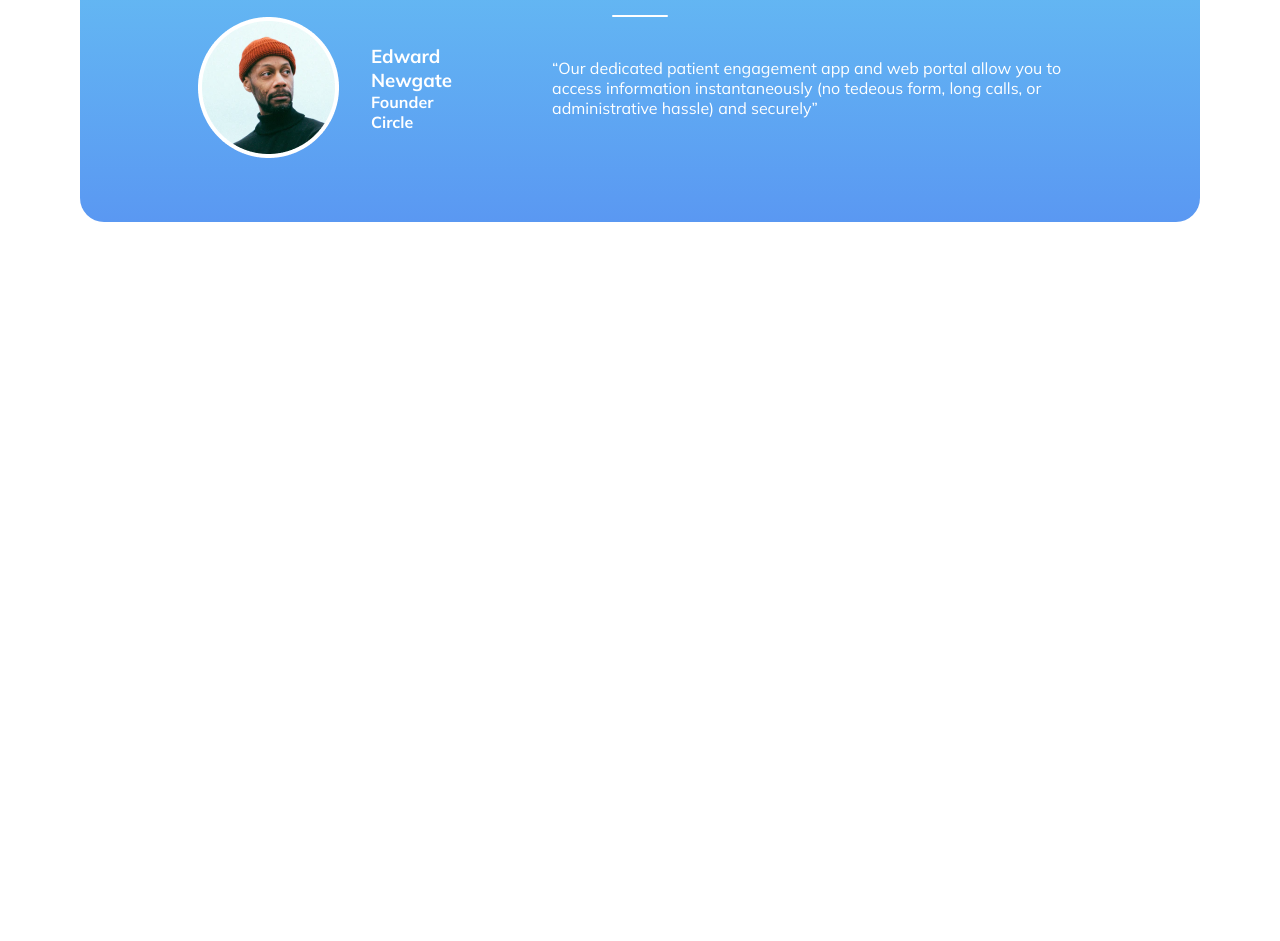
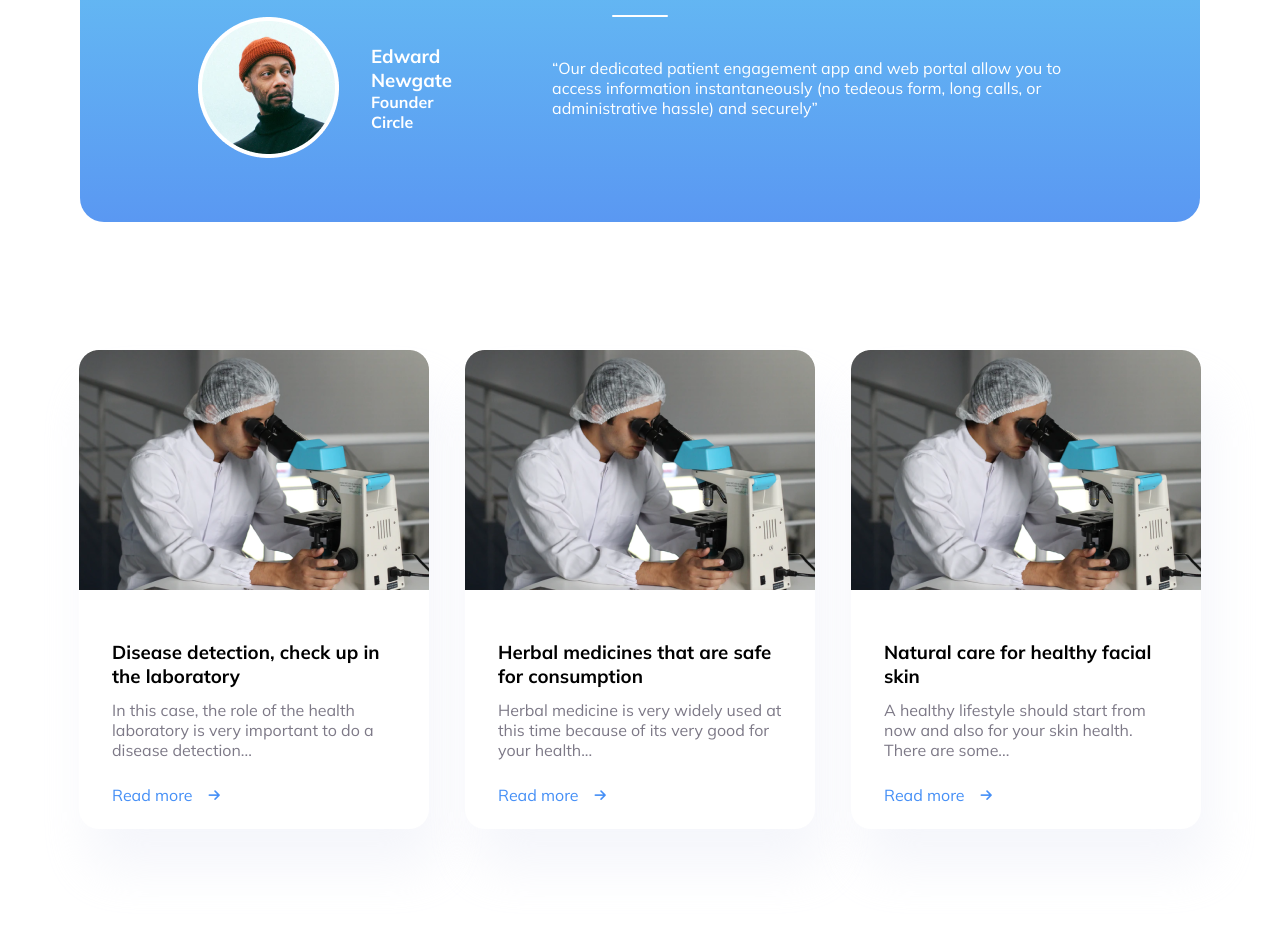
Before and after one commit to HalaAl-Omary/Trafalgar, a plain HTML site: page index.html in a window 1280 px wide. Shown: the part 2048-2989 px from the top of the page. Before the commit the page ends 2334 px from the top, so only its background shows below. Drawn offline with Linux system fonts and the light colour scheme.

Commit message:
implement articles section

```diff
--- a/assets/CSS/media.css
+++ b/assets/CSS/media.css
@@ -50,4 +50,17 @@
   width: 100%;
 
 }
+.articles .flex {
+    gap: 2rem;
+    }
+
+    .articles .card{
+        width: 50%;
+    }
+
 }
+@media screen and (max-width :768px){
+    .articles .card{
+        width: 100%;
+    }
+}
--- a/assets/CSS/styles.css
+++ b/assets/CSS/styles.css
@@ -186,3 +186,33 @@ top: -19px;
 right: -53px;
 
 }
+.articles .card{
+    width: 350px;
+    padding: 0;
+
+}
+.articles .card img{
+    width: 100%;
+}
+.card-body{
+    padding: 24px 33px;
+}
+.card-body p{
+    margin-top: 12px;
+    margin-bottom: 25px;
+}
+.card-body a{
+    color: var(--primary);
+    display: flex;
+    align-items: center;
+    gap: 1rem;
+}
+.card-body a i{
+    font-size: 13px;
+}
+.articles .flex{
+    flex-wrap: wrap;
+}
+.articles .card{
+       max-width: 100%;
+}
--- a/index.html
+++ b/index.html
@@ -119,10 +119,9 @@
         </div>
       </section>
       <section class="testimonials">
-
         <div class="container">
           <div class="bg-graidient testimonial-content">
-           <img class="square" src="assets/images/Group.svg" alt="">
+            <img class="square" src="assets/images/Group.svg" alt="" />
             <h2>What our customer are saying</h2>
             <svg
               width="56"
@@ -135,7 +134,6 @@
             </svg>
 
             <div class="flex testimonial">
-
               <div class="flex content">
                 <img src="assets/images/Group 5.png" alt="" />
                 <div>
@@ -144,10 +142,45 @@
                 </div>
               </div>
               <q class="qoute"
-              >Our dedicated patient engagement app and web portal allow you to
-              access information instantaneously (no tedeous form, long calls,
-              or administrative hassle) and securely</q
+                >Our dedicated patient engagement app and web portal allow you
+                to access information instantaneously (no tedeous form, long
+                calls, or administrative hassle) and securely</q
               >
+            </div>
+          </div>
+        </div>
+      </section>
+      <section class="articles">
+        <div class="container">
+          <div class="flex">
+            <div class="card">
+              <img src="assets/images/Mask Group.png" alt="">
+            <div class="card-body">
+              <h3>Disease detection, check
+              up in the laboratory</h3>
+              <p>In this case, the role of the health laboratory is very important to do
+                a disease detection...</p>
+                <a href=""><span>Read more </span><i class="fa-solid fa-arrow-right"></i></a>
+            </div>
+          </div>
+            <div class="card">
+              <img src="assets/images/Mask Group.png" alt="">
+              <div class="card-body">
+              <h3>Herbal medicines that are
+              safe for consumption</h3>
+              <p>Herbal medicine is very widely used at this time because of its very good for your health...</p>
+                <a href=""><span>Read more </span><i class="fa-solid fa-arrow-right"></i></a>
+            </div>
+            </div>
+            <div class="card">
+              <img src="assets/images/Mask Group.png" alt="">
+              <div class="card-body">
+              <h3>Natural care for healthy
+              facial skin</h3>
+              <p>A healthy lifestyle should start from now and also for your skin health.
+                There are some...</p>
+                <a href=""><span>Read more </span> <i class="fa-solid fa-arrow-right"></i></a>
+            </div>
           </div>
           </div>
         </div>
```
Also changed, not shown: assets/images/Mask Group.png (added). Lines whose indentation alone changed are shown as unchanged.
